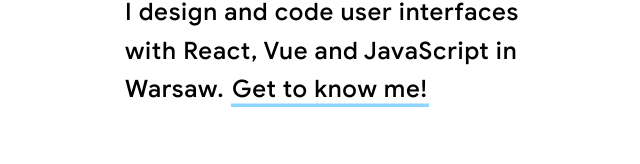
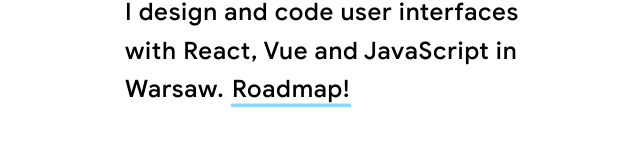
Before and after one commit to amariner/portfolio, a React (Create React App) app: page / in a window 1280 px wide. Shown: the part 540-704 px from the top of the page, without its empty margins (192-832 px from the left). Built offline with nearby package versions, Linux system fonts and the light colour scheme.

Commit message:
Road map1

```diff
--- a/src/components/Hello/Hello.jsx
+++ b/src/components/Hello/Hello.jsx
@@ -16,7 +16,7 @@
         <br />I design and code user interfaces with React, Vue and JavaScript
         in Warsaw.{" "}
         <Link to="/about" className="underline-focus">
-          <Underline>Get to know me!</Underline>
+          <Underline>Roadmap!</Underline>
         </Link>
       </p>
     </header>
```
